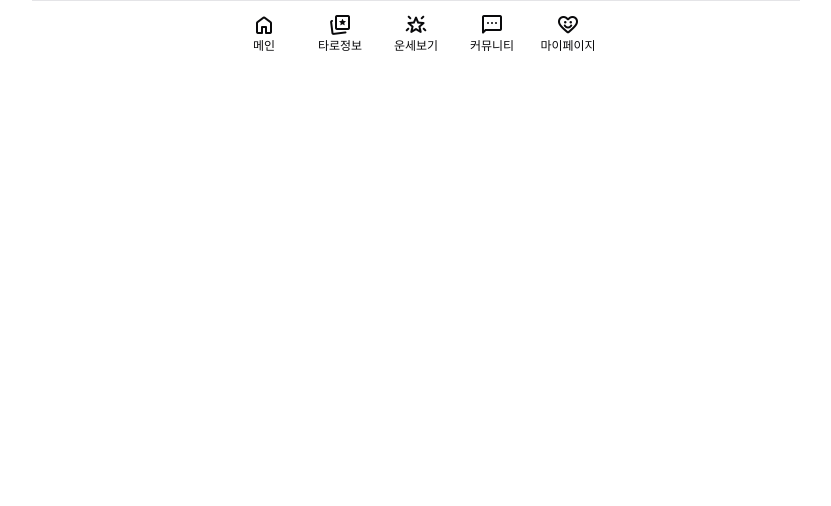
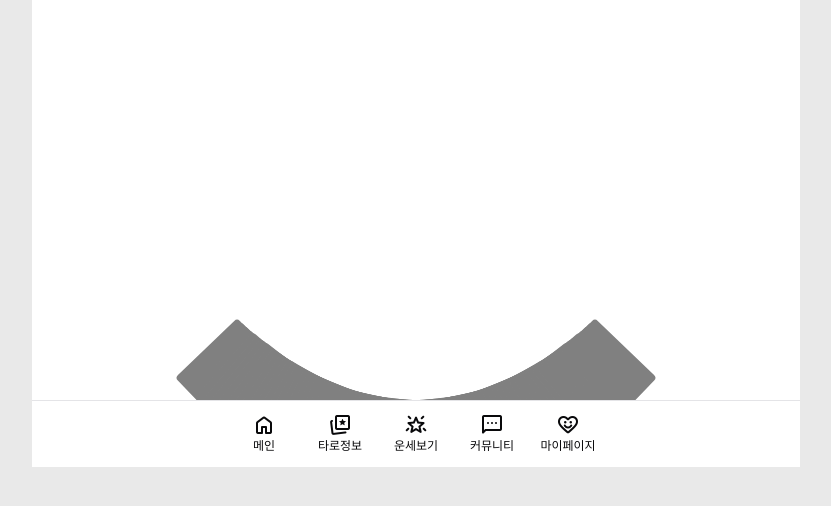
Before and after one commit to leejungeun9026/tarotfront, a React (Vite) app: page /reading in a window 1280 px wide. Shown: the top 506 px of the page, without its empty margins (224-1055 px from the left). Built offline with nearby package versions, Linux system fonts and the light colour scheme.

Commit message:
레이아웃 수정

```diff
--- a/src/App.jsx
+++ b/src/App.jsx
@@ -1,16 +1,20 @@
-import { Route, Routes } from 'react-router-dom'
-import BottomNav from './components/layout/BottomNav'
-import Home from './pages/Home'
+import { Route, Routes } from "react-router-dom";
+import BottomNav from "./components/layout/BottomNav";
+import Home from "./pages/Home";
+import Today from "./pages/reading/Today";
 
 function App() {
   return (
-    <div className='App m-auto min-w-xs max-w-3xl max-h-lvh'>
-      <Routes>
-        <Route path='/' element={<Home />} />
-      </Routes>
+    <div className="App m-auto min-w-xs max-w-3xl max-h-lvh h-full flex flex-col justify-start align-stretch ">
+      <div className="overflow-y-auto">
+        <Routes>
+          <Route path="/" element={<Home />} />
+          <Route path="/reading" element={<Today />} />
+        </Routes>
+      </div>
       <BottomNav />
     </div>
-  )
+  );
 }
 
-export default App
+export default App;
--- a/src/components/layout/BottomNav.jsx
+++ b/src/components/layout/BottomNav.jsx
@@ -1,9 +1,9 @@
-import NavItem from "../ui/BottomNav/NavItem"
+import NavItem from "../ui/BottomNav/NavItem";
 
 function BottomNav() {
   return (
-    <div className="BottomNav border-t py-2">
-      <ul className="flex justify-center align-center gap-2 ">
+    <div className="BottomNav">
+      <ul className="flex justify-center align-center gap-2 border-t py-2 ">
         <NavItem title={"메인"} icon={"home"} link={"/"} />
         <NavItem title={"타로정보"} icon={"cards_star"} link={"/"} />
         <NavItem title={"운세보기"} icon={"star_shine"} link={"/"} />
@@ -11,7 +11,7 @@
         <NavItem title={"마이페이지"} icon={"heart_smile"} link={"/"} />
       </ul>
     </div>
-  )
+  );
 }
 
-export default BottomNav
+export default BottomNav;
--- a/src/components/ui/BottomNav/NavList.jsx
+++ /dev/null
@@ -1,20 +0,0 @@
-import styled from "styled-components"
-import NavItem from "./NavItem";
-
-const Ul = styled.ul`
-  width: 100%;
-  padding: 8px 0;
-  display: flex;
-  justify-content: space-between;
-  align-items: center;
-`;
-
-function NavList() {
-  return (
-    <Ul>
-      <NavItem />
-    </Ul>
-  )
-}
-
-export default NavList
--- /dev/null
+++ b/src/components/ui/card.tsx
@@ -0,0 +1,92 @@
+import * as React from "react"
+
+import { cn } from "@/lib/utils"
+
+function Card({ className, ...props }: React.ComponentProps<"div">) {
+  return (
+    <div
+      data-slot="card"
+      className={cn(
+        "bg-card text-card-foreground flex flex-col gap-6 rounded-xl border py-6 shadow-sm",
+        className
+      )}
+      {...props}
+    />
+  )
+}
+
+function CardHeader({ className, ...props }: React.ComponentProps<"div">) {
+  return (
+    <div
+      data-slot="card-header"
+      className={cn(
+        "@container/card-header grid auto-rows-min grid-rows-[auto_auto] items-start gap-2 px-6 has-data-[slot=card-action]:grid-cols-[1fr_auto] [.border-b]:pb-6",
+        className
+      )}
+      {...props}
+    />
+  )
+}
+
+function CardTitle({ className, ...props }: React.ComponentProps<"div">) {
+  return (
+    <div
+      data-slot="card-title"
+      className={cn("leading-none font-semibold", className)}
+      {...props}
+    />
+  )
+}
+
+function CardDescription({ className, ...props }: React.ComponentProps<"div">) {
+  return (
+    <div
+      data-slot="card-description"
+      className={cn("text-muted-foreground text-sm", className)}
+      {...props}
+    />
+  )
+}
+
+function CardAction({ className, ...props }: React.ComponentProps<"div">) {
+  return (
+    <div
+      data-slot="card-action"
+      className={cn(
+        "col-start-2 row-span-2 row-start-1 self-start justify-self-end",
+        className
+      )}
+      {...props}
+    />
+  )
+}
+
+function CardContent({ className, ...props }: React.ComponentProps<"div">) {
+  return (
+    <div
+      data-slot="card-content"
+      className={cn("px-6", className)}
+      {...props}
+    />
+  )
+}
+
+function CardFooter({ className, ...props }: React.ComponentProps<"div">) {
+  return (
+    <div
+      data-slot="card-footer"
+      className={cn("flex items-center px-6 [.border-t]:pt-6", className)}
+      {...props}
+    />
+  )
+}
+
+export {
+  Card,
+  CardHeader,
+  CardFooter,
+  CardTitle,
+  CardAction,
+  CardDescription,
+  CardContent,
+}
--- /dev/null
+++ b/src/pages/reading/Reading.jsx
@@ -0,0 +1,7 @@
+import React from "react";
+
+function Reading() {
+  return <div>Reading</div>;
+}
+
+export default Reading;
--- a/src/pages/reading/Today.jsx
+++ b/src/pages/reading/Today.jsx
@@ -1,8 +1,11 @@
+import CardFan from "../../components/ui/CardFan";
 
 function Today() {
   return (
-    <div>Today</div>
-  )
+    <div>
+      <CardFan />
+    </div>
+  );
 }
 
-export default Today
+export default Today;
--- a/src/styles/global.css
+++ b/src/styles/global.css
@@ -72,7 +72,6 @@
   --sidebar-ring: oklch(0.38 0.189 293.745);
 }
 
-
 @theme inline {
   --radius-sm: calc(var(--radius) - 4px);
   --radius-md: calc(var(--radius) - 2px);
@@ -111,7 +110,6 @@
   --color-sidebar-ring: var(--sidebar-ring);
 }
 
-
 @layer base {
   * {
     @apply border-border outline-ring/50;
@@ -121,3 +119,11 @@
     @apply bg-background text-foreground;
   }
 }
+
+body {
+  background: #e9e9e9;
+  overflow-y: hidden;
+}
+.App {
+  background: var(--background);
+}
```
Also changed, not shown: src/components/ui/BottomNav/NavItem.jsx (+7 -9 lines), 1 other file (tests, documents, lock files or other folders).
